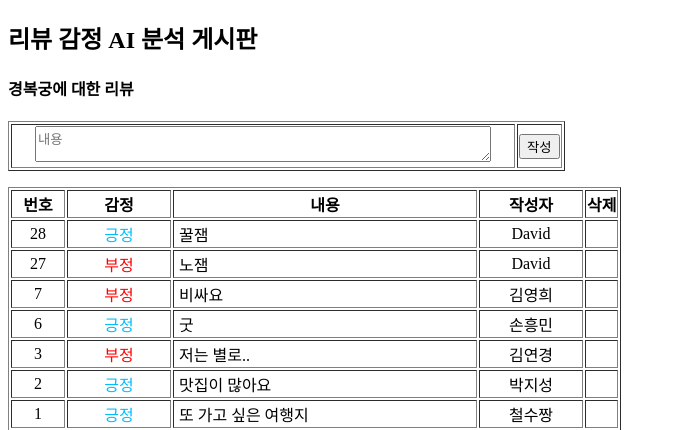
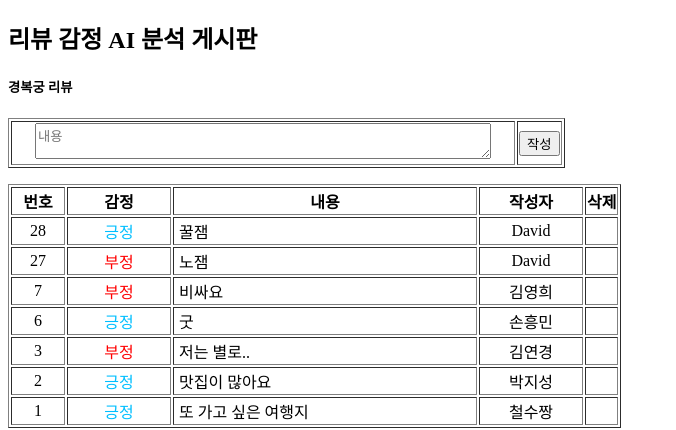
Before and after one commit to kwak-dong-su/PythonProject, a Django app: a page that uses tripProjectAI/templates/placeReview/reviewList.html in a window 1280 px wide. Shown: the top 430 px of the page, without its empty margins (0-676 px from the left). Run offline with Django 3.2, Linux system fonts and the light colour scheme; data comes from the database, SQL or seed files in the repository.

Commit message:
python project

```diff
--- a/tripProjectAI/templates/placeReview/reviewList.html
+++ b/tripProjectAI/templates/placeReview/reviewList.html
@@ -16,7 +16,7 @@
 </head>
 <body>
 <h2>리뷰 감정 AI 분석 게시판</h2>
-<h4>{{ review_place_name }}에 대한 리뷰</h4>
+<h5>{{ review_place_name }} 리뷰</h5>
 {# template 언어 #}
 {% if member_name != '0' %}
     <form action="/placeReview/insertReview" method="post">
```
